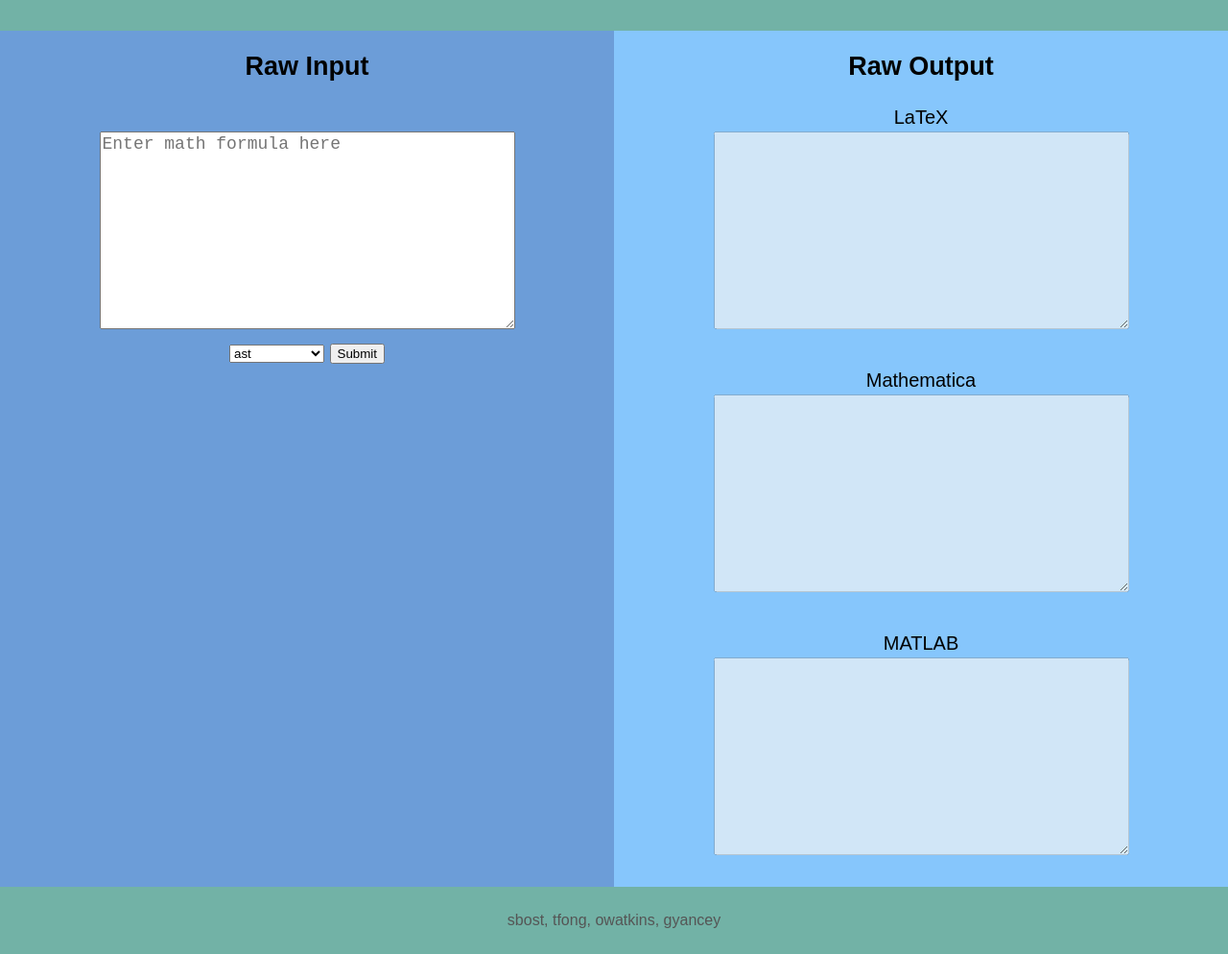
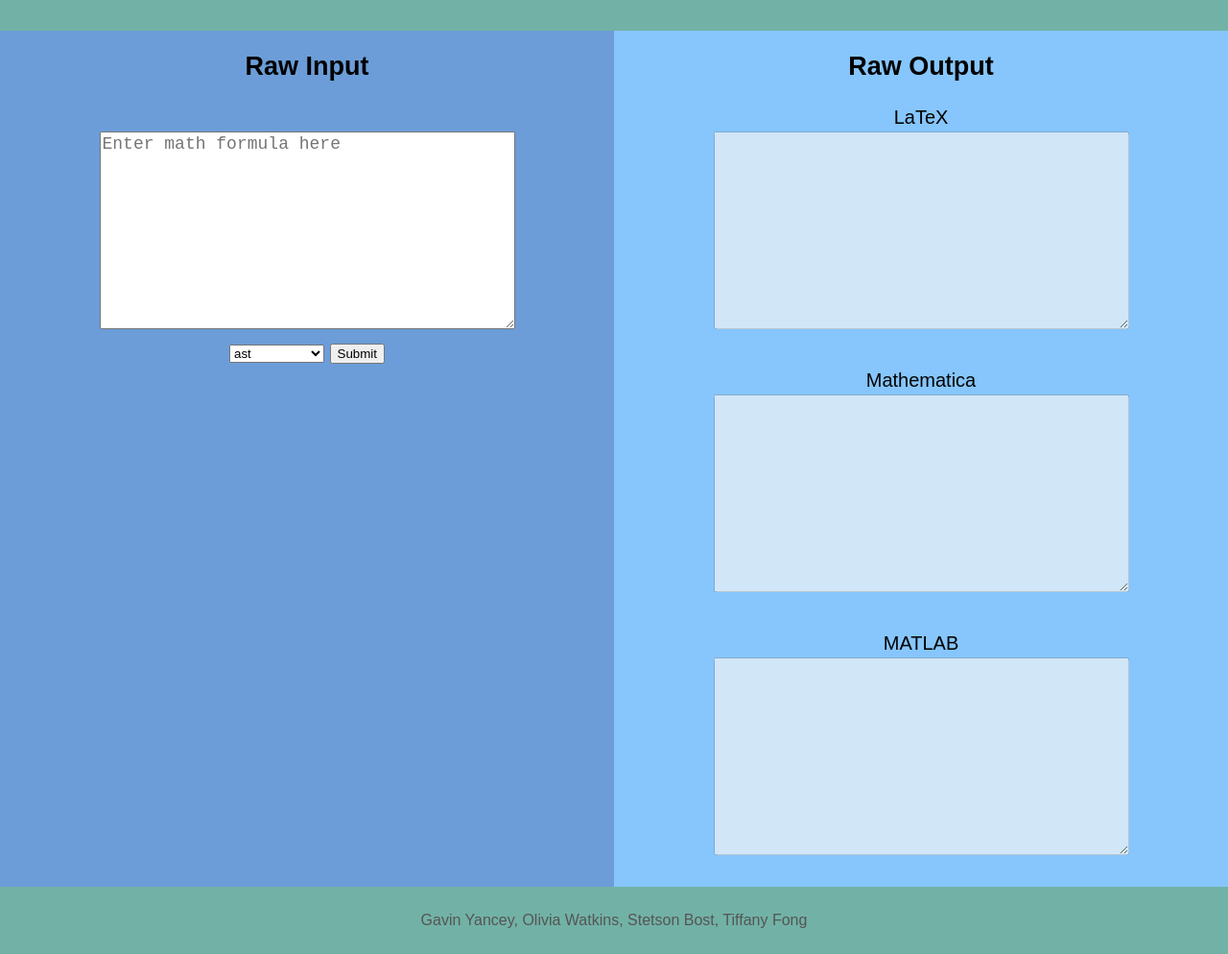
Before and after one commit to ProjectJakuta/Tiresias, a plain HTML site: page index.html in a window 1280 px wide. Shown: the part 48-1042 px from the top of the page at 96% size. Drawn offline with nearby package versions, Linux system fonts and the light colour scheme.

Commit message:
Added names to footer

```diff
--- a/index.html
+++ b/index.html
@@ -50,7 +50,7 @@
 
         <footer id="footer">
             <div class="innertube">
-                <p>sbost, tfong, owatkins, gyancey</p>
+                <p>Gavin Yancey, Olivia Watkins, Stetson Bost, Tiffany Fong</p>
             </div>
         </footer>
 
```
